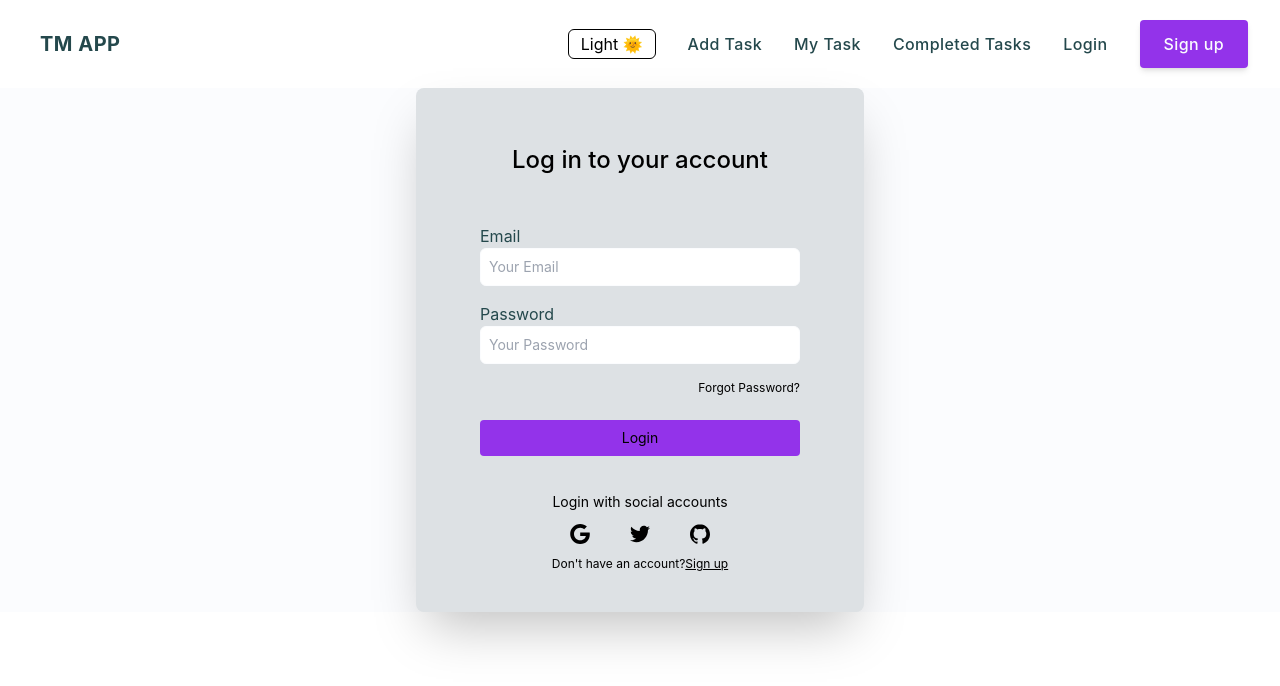
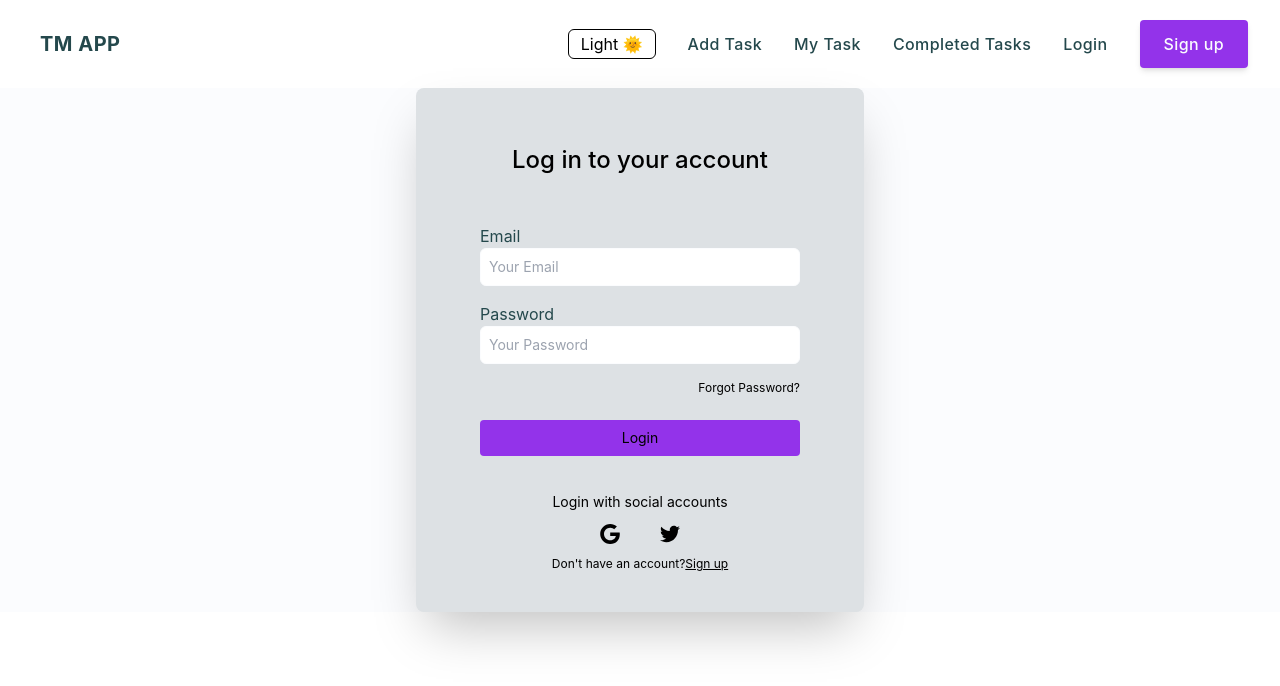
Before and after one commit to ritamrahman/TM-App, a React (Create React App) app: page /login in a window 1280 px wide. Shown: the top 686 px of the page. Built offline with nearby package versions, Linux system fonts and the light colour scheme; no server answers.

Commit message:
added login api

```diff
--- a/package.json
+++ b/package.json
@@ -7,6 +7,7 @@
     "@testing-library/jest-dom": "^5.16.5",
     "@testing-library/react": "^13.4.0",
     "@testing-library/user-event": "^13.5.0",
+    "axios": "^1.2.1",
     "firebase": "^9.15.0",
     "react": "^18.2.0",
     "react-dom": "^18.2.0",
--- /dev/null
+++ b/src/api/api.js
@@ -0,0 +1,2 @@
+export const api = "http://localhost:5000";
+// export const api = "https://old-phone.vercel.app";
--- a/src/pages/Login.js
+++ b/src/pages/Login.js
@@ -5,6 +5,8 @@ import { AuthContext } from "../contexts/AuthProvider";
 import { useLocation, useNavigate } from "react-router-dom";
 import Loading from "../Components/Loading/Loading";
 import toast from "react-hot-toast";
+import axios from "axios";
+import { api } from "../api/api";
 const Login = () => {
   const [error, setError] = useState("");
   const { signIn, loading, setLoading } = useContext(AuthContext);
@@ -48,6 +50,7 @@ const Login = () => {
       .then((result) => {
         const user = result.user;
         console.log(user);
+        saveUserInfo(user.displayName, user.email);
         user?.uid && toast.success("Login successful");
         setLoading(false);
         user?.uid && navigate(from, { replace: true });
@@ -55,8 +58,16 @@ const Login = () => {
       .catch((error) => console.error(error));
   };
 
-  // github signIn
-  const handleGithubSignIn = () => {};
+  // saveUserInfo
+  const saveUserInfo = async (name, email) => {
+    const config = {
+      headers: {
+        "Content-Type": "application/json",
+      },
+    };
+
+    await axios.post(`${api}/user/${email}`, { name, email }, config);
+  };
 
   return loading === true ? (
     <Loading />
@@ -186,20 +197,6 @@ const Login = () => {
                   <path d="M31.937 6.093c-1.177 0.516-2.437 0.871-3.765 1.032 1.355-0.813 2.391-2.099 2.885-3.631-1.271 0.74-2.677 1.276-4.172 1.579-1.192-1.276-2.896-2.079-4.787-2.079-3.625 0-6.563 2.937-6.563 6.557 0 0.521 0.063 1.021 0.172 1.495-5.453-0.255-10.287-2.875-13.52-6.833-0.568 0.964-0.891 2.084-0.891 3.303 0 2.281 1.161 4.281 2.916 5.457-1.073-0.031-2.083-0.328-2.968-0.817v0.079c0 3.181 2.26 5.833 5.26 6.437-0.547 0.145-1.131 0.229-1.724 0.229-0.421 0-0.823-0.041-1.224-0.115 0.844 2.604 3.26 4.5 6.14 4.557-2.239 1.755-5.077 2.801-8.135 2.801-0.521 0-1.041-0.025-1.563-0.088 2.917 1.86 6.36 2.948 10.079 2.948 12.067 0 18.661-9.995 18.661-18.651 0-0.276 0-0.557-0.021-0.839 1.287-0.917 2.401-2.079 3.281-3.396z"></path>
                 </svg>
               </button>
-              {/* GitHub */}
-              <button
-                aria-label="Log in with GitHub"
-                onClick={handleGithubSignIn}
-                className="p-3 rounded-sm text-midnight dark:text-primary"
-              >
-                <svg
-                  xmlns="http://www.w3.org/2000/svg"
-                  viewBox="0 0 32 32"
-                  className="w-5 h-5 fill-current"
-                >
-                  <path d="M16 0.396c-8.839 0-16 7.167-16 16 0 7.073 4.584 13.068 10.937 15.183 0.803 0.151 1.093-0.344 1.093-0.772 0-0.38-0.009-1.385-0.015-2.719-4.453 0.964-5.391-2.151-5.391-2.151-0.729-1.844-1.781-2.339-1.781-2.339-1.448-0.989 0.115-0.968 0.115-0.968 1.604 0.109 2.448 1.645 2.448 1.645 1.427 2.448 3.744 1.74 4.661 1.328 0.14-1.031 0.557-1.74 1.011-2.135-3.552-0.401-7.287-1.776-7.287-7.907 0-1.751 0.62-3.177 1.645-4.297-0.177-0.401-0.719-2.031 0.141-4.235 0 0 1.339-0.427 4.4 1.641 1.281-0.355 2.641-0.532 4-0.541 1.36 0.009 2.719 0.187 4 0.541 3.043-2.068 4.381-1.641 4.381-1.641 0.859 2.204 0.317 3.833 0.161 4.235 1.015 1.12 1.635 2.547 1.635 4.297 0 6.145-3.74 7.5-7.296 7.891 0.556 0.479 1.077 1.464 1.077 2.959 0 2.14-0.020 3.864-0.020 4.385 0 0.416 0.28 0.916 1.104 0.755 6.4-2.093 10.979-8.093 10.979-15.156 0-8.833-7.161-16-16-16z"></path>
-                </svg>
-              </button>
             </div>
             <p className="text-xs text-center sm:px-6 text-midnight dark:text-primary">
               Don't have an account?
--- a/src/pages/SignUp.js
+++ b/src/pages/SignUp.js
@@ -4,9 +4,11 @@ import { AuthContext } from "../contexts/AuthProvider";
 import { useLocation, useNavigate } from "react-router-dom";
 import toast from "react-hot-toast";
 import { GoogleAuthProvider } from "firebase/auth";
+import { api } from "../api/api";
+import axios from "axios";
 const SignUp = () => {
   const [error, setError] = useState("");
-  const { createUser, updateUserProfile } = useContext(AuthContext);
+  const { createUser, updateUserProfile, setLoading } = useContext(AuthContext);
   const navigate = useNavigate();
   const location = useLocation();
   const from = location.state?.from?.pathname || "/";
@@ -27,7 +29,9 @@ const SignUp = () => {
         setError("");
         form.reset();
         handleUpdateUserProfile(name);
+        saveUserInfo(user.displayName, user.email);
         toast.success("Registration successfully");
+        setLoading(false);
         user?.uid && navigate(from, { replace: true });
       })
       .catch((e) => {
@@ -55,11 +59,23 @@ const SignUp = () => {
     providerLogin(googleProvider)
       .then((result) => {
         const user = result.user;
+        saveUserInfo(user.displayName, user.email);
         console.log(user);
         user?.uid && toast.success("Login successful");
         user?.uid && navigate(from, { replace: true });
       })
       .catch((error) => console.error(error));
+  };
+
+  // saveUserInfo
+  const saveUserInfo = async (name, email) => {
+    const config = {
+      headers: {
+        "Content-Type": "application/json",
+      },
+    };
+
+    await axios.post(`${api}/user/${email}`, { name, email }, config);
   };
 
   return (
```
Also changed, not shown: 1 other file (tests, documents, lock files or other folders).
